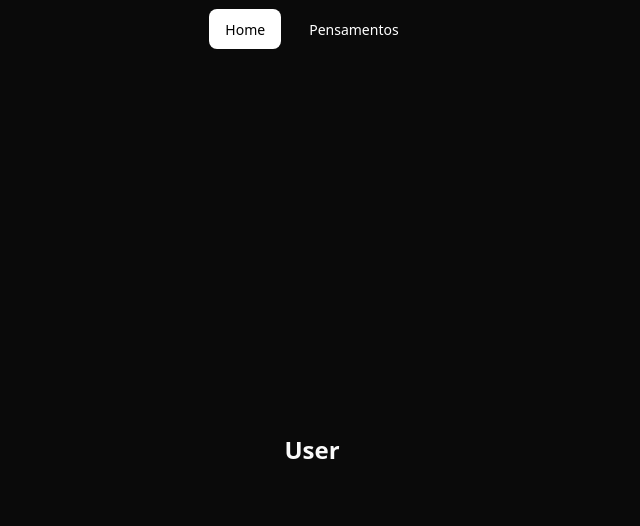
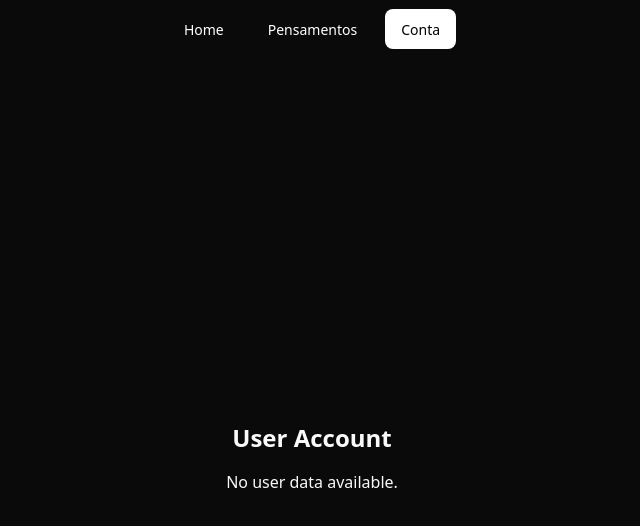
Before and after one commit to mathzds/Toughts-Site, a React (Vite) app: page /user in a window 1280 px wide. Shown: the top 526 px of the page, without its empty margins (328-968 px from the left). Built offline with nearby package versions, Linux system fonts and the light colour scheme; no server answers; sample sign-in values are in the browser's storage.

Commit message:
user page

```diff
--- a/src/components/user/navigationMenu.tsx
+++ b/src/components/user/navigationMenu.tsx
@@ -16,7 +16,7 @@ export function NavigationMenuDemo({ containerClassName, activeTabClassName, tab
 	const tabs = [
 		{ title: "Home", href: "/" },
 		{ title: "Pensamentos", href: "/home" },
-		// { title: "Conta", href: "/user" },
+		{ title: "Conta", href: "/user" },
 	];
 
 	useEffect(() => {
--- a/src/interfaces/user.interface.ts
+++ b/src/interfaces/user.interface.ts
@@ -1,4 +1,5 @@
 export default interface UserInterface {
+	username: string;
 	name: string;
 	email: string;
 	id: number;
--- a/src/pages/userAccount/userAccount.tsx
+++ b/src/pages/userAccount/userAccount.tsx
@@ -1,7 +1,51 @@
+import { jwtDecode } from "jwt-decode";
+import { useEffect, useState } from "react";
+import type UserInterface from "@/interfaces/user.interface";
+import axios from "axios";
+
 function UserAccount() {
+	const [user, setUser] = useState<UserInterface | null>(null);
+	const [loading, setLoading] = useState(true);
+
+	useEffect(() => {
+		const decodeToken = async () => {
+			const token = localStorage.getItem("token");
+			if (token) {
+				try {
+					const decoded = jwtDecode<UserInterface>(token);
+
+					const response = await axios.get(
+						`http://localhost:3000/users/${decoded.id}`,
+					);
+					setUser(response.data);
+					console.log(response.data);
+				} catch (error) {
+					console.error("Token decoding failed:", error);
+				} finally {
+					setLoading(false);
+				}
+			} else {
+				setLoading(false);
+			}
+		};
+
+		decodeToken();
+	}, []);
+
 	return (
 		<div className="flex flex-col items-center justify-center min-h-screen text-center">
-			<h1 className="text-2xl font-bold mt-4 mb-4">User </h1>
+			<h1 className="text-2xl font-bold mt-4 mb-4">User Account</h1>
+			{loading ? (
+				<p>Loading...</p>
+			) : user ? (
+				<div>
+					<p>Name: {user.name || user.username || "N/A"}</p>
+					<p>Email: {user.email || "N/A"}</p>
+					<p>Age: {user.id || "N/A"}</p>
+				</div>
+			) : (
+				<p>No user data available.</p>
+			)}
 		</div>
 	);
 }
```
